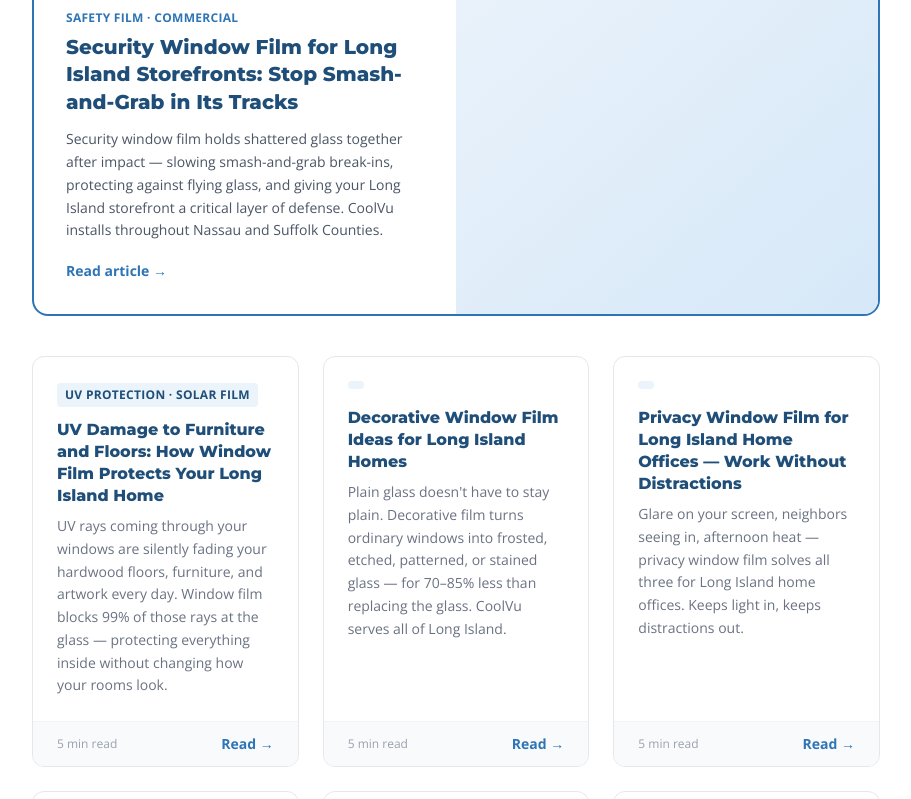
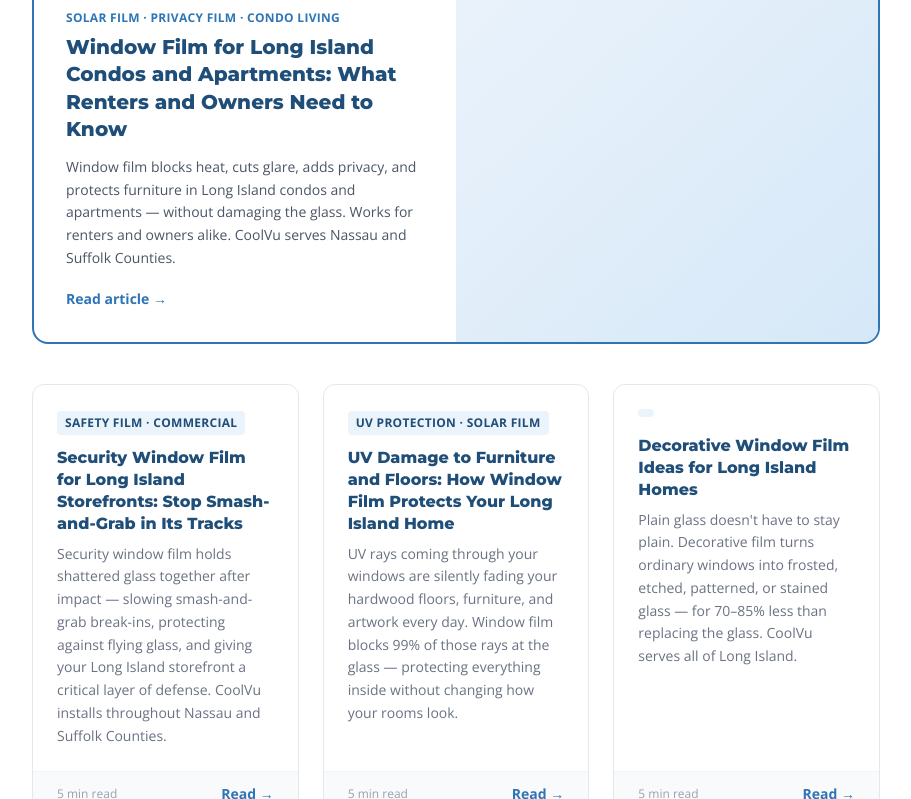
Before and after one commit to pjs8875/CoolVu, a Next.js app: page /blog in a window 1280 px wide. Shown: the part 581-1380 px from the top of the page, without its empty margins (184-1095 px from the left). Built offline with nearby package versions, Linux system fonts and the light colour scheme; no server answers.

Commit message:
Update blog index: add window-film-condos-apartments-long-island

```diff
--- a/components/blog/BlogIndexPage.tsx
+++ b/components/blog/BlogIndexPage.tsx
@@ -3,6 +3,14 @@ import Navbar from "@/components/Navbar";
 import Footer from "@/components/Footer";
 
 const posts = [
+  {
+    title: "Window Film for Long Island Condos and Apartments: What Renters and Owners Need to Know",
+    excerpt: "Window film blocks heat, cuts glare, adds privacy, and protects furniture in Long Island condos and apartments — without damaging the glass. Works for renters and owners alike. CoolVu serves Nassau and Suffolk Counties.",
+    date: "May 22, 2026",
+    slug: "window-film-condos-apartments-long-island",
+    readTime: "5 min read",
+    tag: "Solar Film · Privacy Film · Condo Living",
+  },
   {
     title: "Security Window Film for Long Island Storefronts: Stop Smash-and-Grab in Its Tracks",
     excerpt: "Security window film holds shattered glass together after impact — slowing smash-and-grab break-ins, protecting against flying glass, and giving your Long Island storefront a critical layer of defense. CoolVu installs throughout Nassau and Suffolk Counties.",
```
